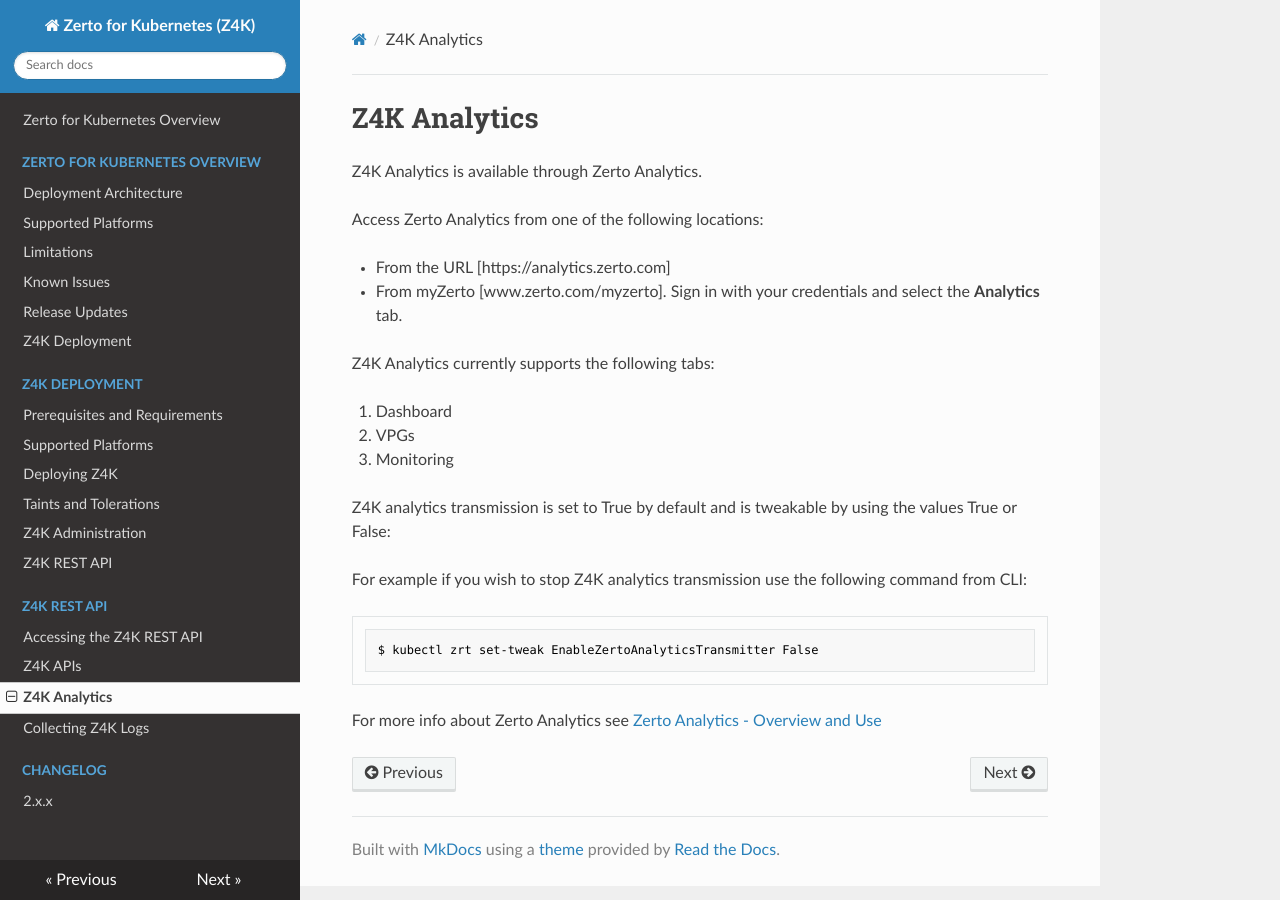
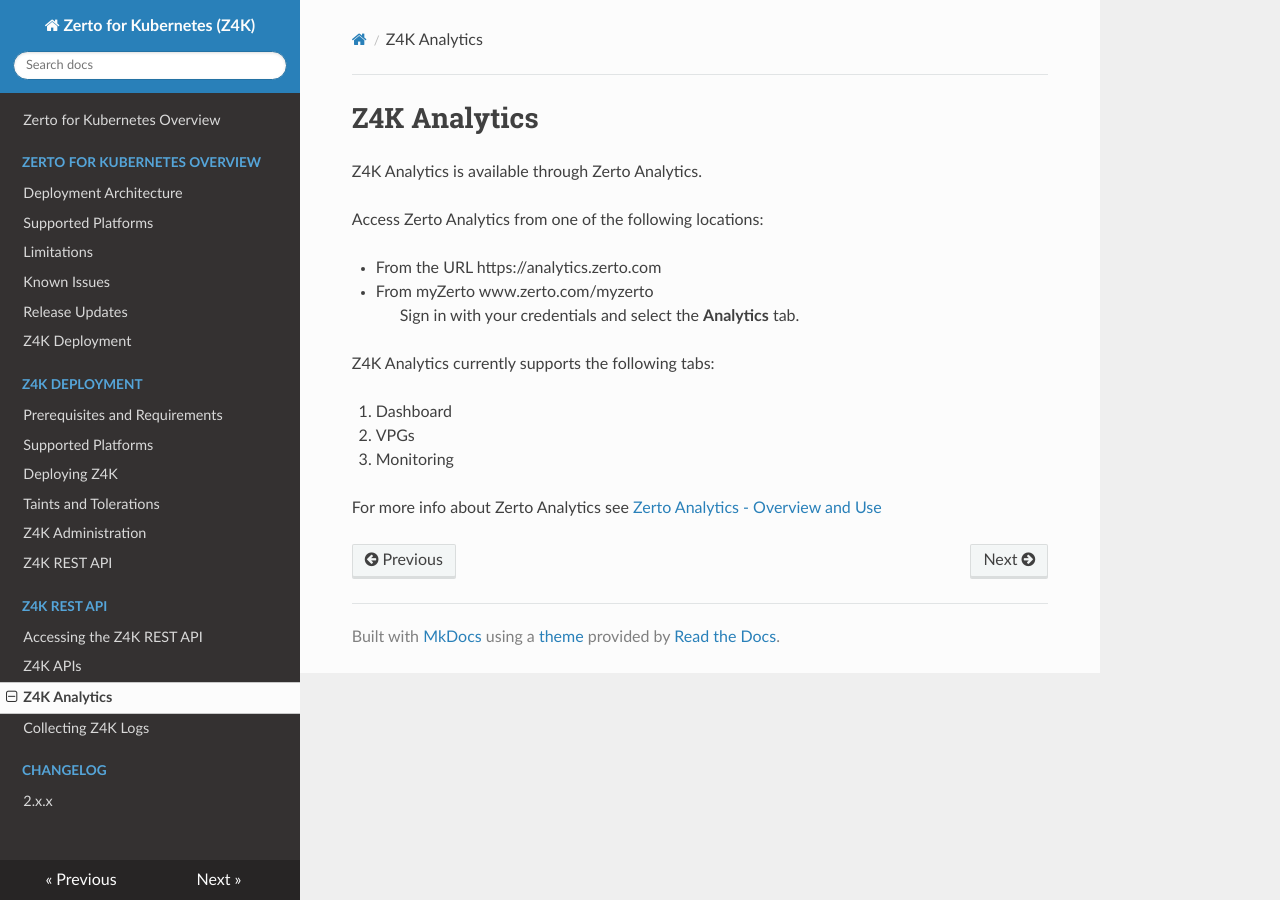
Before and after one commit to ZertoPublic/Z4K, an MkDocs documentation site: the page built from docs/Z4KAnalytics.md, in a window 1280 px wide. Built offline with MkDocs 1.6.1, drawn with Linux system fonts in a browser that asks for light colours.

Commit message:
Update Z4KAnalytics.md

````diff
--- a/docs/Z4KAnalytics.md
+++ b/docs/Z4KAnalytics.md
@@ -4,8 +4,9 @@
 
 Access Zerto Analytics from one of the following locations:
 
-  *	From the URL [https://analytics.zerto.com]
-  * From myZerto [www.zerto.com/myzerto]. Sign in with your credentials and select the **Analytics** tab.
+  *	From the URL https://analytics.zerto.com
+  * From myZerto www.zerto.com/myzerto
+  > Sign in with your credentials and select the **Analytics** tab.
 
 Z4K Analytics currently supports the following tabs:
 
@@ -13,11 +14,4 @@
 2. VPGs
 3. Monitoring
 
-Z4K analytics transmission is set to True by default and is tweakable by using the values True or False:
-
-For example if you wish to stop Z4K analytics transmission use the following command from CLI:
-```
-$ kubectl zrt set-tweak EnableZertoAnalyticsTransmitter False
-```
-
 For more info about Zerto Analytics see [Zerto Analytics - Overview and Use](https://help.zerto.com/bundle/Zerto.Analytics.HTML/page/Content/Zerto_Analytics/Zerto_Analytics_-_Overview_and_Use.htm)
````
